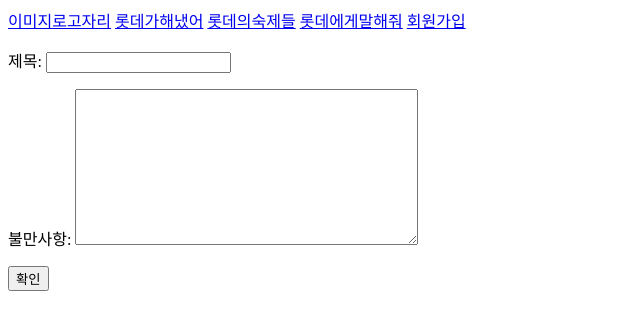
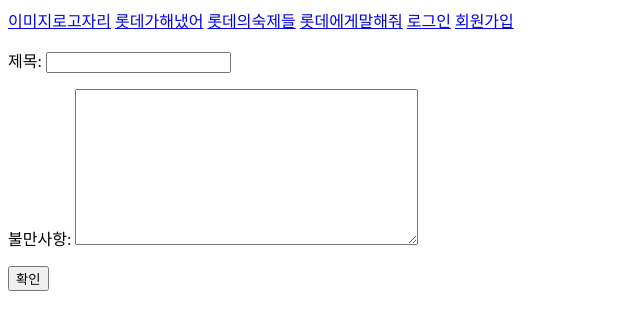
Before and after one commit to minjung0067/Likelion-LotteSinmungo, a Django app: page /writing/ in a window 1280 px wide. Shown: the top 330 px of the page, without its empty margins (0-640 px from the left). Run offline with Django 3.2, Linux system fonts and the light colour scheme.

Commit message:
ONLY create login btn

```diff
--- a/lotteSinmungo_project/app/templates/index.html
+++ b/lotteSinmungo_project/app/templates/index.html
@@ -11,8 +11,7 @@
     <a href ="{% url 'solution' %}">롯데가해냈어</a>
     <a href ="{% url 'problemList' %}">롯데의숙제들</a>
     <a href ="{% url 'writing' %}">롯데에게말해줘</a>
-
-
+    <a href='/signin'>로그인</a>
     <a href='/signup'>회원가입</a>
 
 </body>
--- a/lotteSinmungo_project/app/templates/problemList.html
+++ b/lotteSinmungo_project/app/templates/problemList.html
@@ -10,6 +10,7 @@
     <a href ="{% url 'solution' %}">롯데가해냈어</a>
     <a href ="{% url 'problemList' %}">롯데의숙제들</a>
     <a href ="{% url 'writing' %}">롯데에게말해줘</a>
+    <a href='/signin'>로그인</a>
     <a href='/signup'>회원가입</a>
 
     {% for i in problem_list_item %}
--- a/lotteSinmungo_project/app/templates/solution.html
+++ b/lotteSinmungo_project/app/templates/solution.html
@@ -10,6 +10,7 @@
     <a href ="{% url 'solution' %}">롯데가해냈어</a>
     <a href ="{% url 'problemList' %}">롯데의숙제들</a>
     <a href ="{% url 'writing' %}">롯데에게말해줘</a>
+    <a href='/signin'>로그인</a>
     <a href='/signup'>회원가입</a>
 </body>
 </html>
--- a/lotteSinmungo_project/app/templates/writing.html
+++ b/lotteSinmungo_project/app/templates/writing.html
@@ -10,6 +10,7 @@
     <a href ="{% url 'solution' %}">롯데가해냈어</a>
     <a href ="{% url 'problemList' %}">롯데의숙제들</a>
     <a href ="{% url 'writing' %}">롯데에게말해줘</a>
+    <a href='/signin'>로그인</a>
     <a href='/signup'>회원가입</a>
 
     <form method="POST" action="">
```
